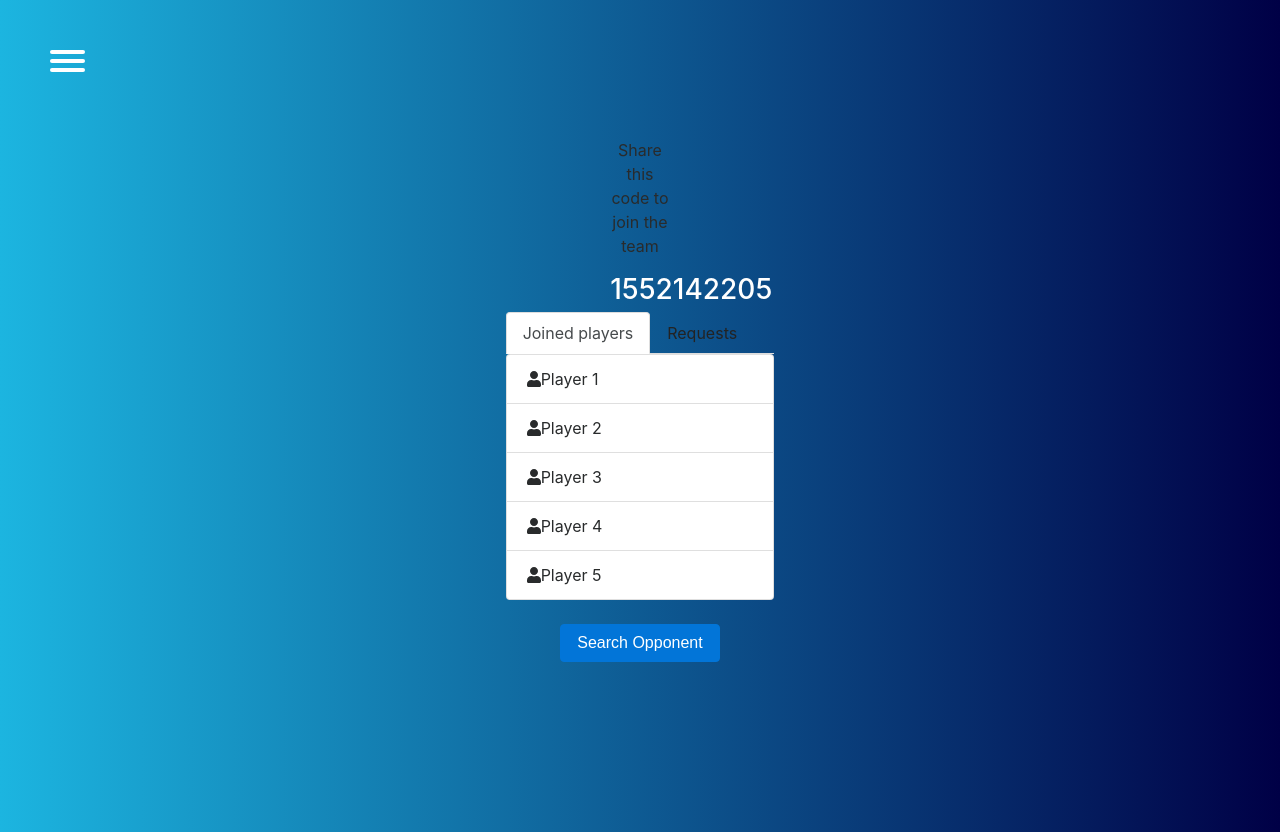
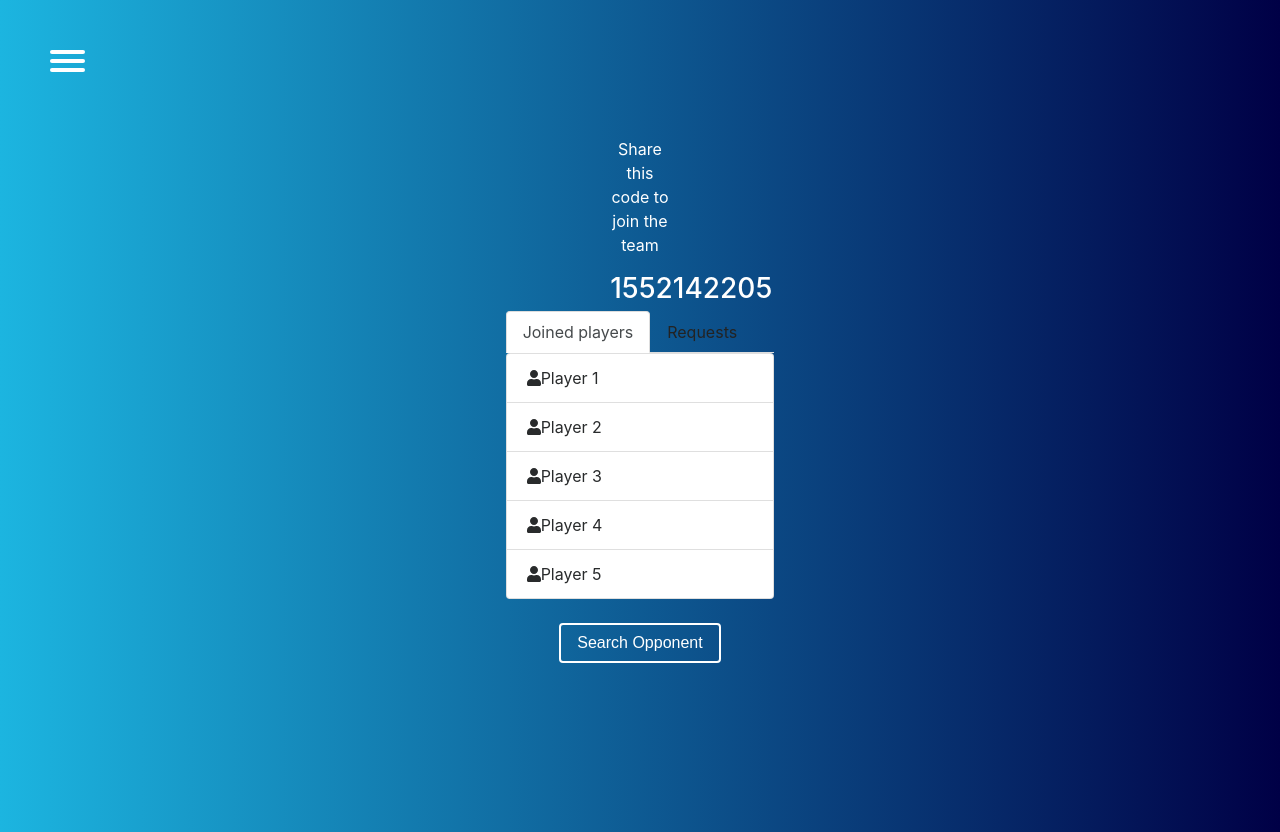
Before and after one commit to obed123456/teamgrape, a PHP site: page /joinplayer.html in a window 1280 px wide. Run offline with PHP 8.4, Linux system fonts and the light colour scheme; some libraries are stand-ins or nearby versions.

Commit message:
fixed menu, and some theme colors

```diff
--- a/CSS/menu.css
+++ b/CSS/menu.css
@@ -7,7 +7,7 @@ a
   transition: color 0.3s ease;
 }
 
-a:hover
+#menu a:hover
 {
   color: #1CB5E0;
 }
--- a/joinplayer.html
+++ b/joinplayer.html
@@ -30,7 +30,6 @@
                 <ul id="menu">
                     <a href="#"><li>Leaderboard</li></a>
                     <a href="#"><li>Join a Team</li></a>
-                    <a href="#"><li>Create a Team</li></a>
                     <a href="#"><li>Settings</li></a>
                     <a href="#" role="button" data-toggle="modal" data-target="#rulesAbout"><li>Help</li></a>
                     <a href="index.html"><li>Logout</li></a>
@@ -41,7 +40,7 @@
 <section class="d-flex align-items-center" style="height: 100vh;">
     <div class="container-fluid" >
         <div class="col-sm-4 col-xs-12 mx-auto d-block">
-            <p class="text-center">Share this code to join the team</p>
+            <p class="text-center text-white">Share this code to join the team</p>
             <h3 id="myInput" class="border text-center rounded" onClick="myFunction()">1552142205</h3>
         </div>
 
@@ -64,7 +63,7 @@
                                 <li class="list-group-item"><i class="fa fa-user"></i> Player 5</li>
                             </ul>
                         </div><br>
-                        <button type="button" class="btn btn-primary mx-auto d-block">Search Opponent</button>
+                        <button type="button" class="btn btn-success mx-auto d-block">Search Opponent</button>
                     </div>
                     <div class="tab-pane fade" id="request" role="tabpanel"><h1>Teams </h1></div>
                 </div>
```
